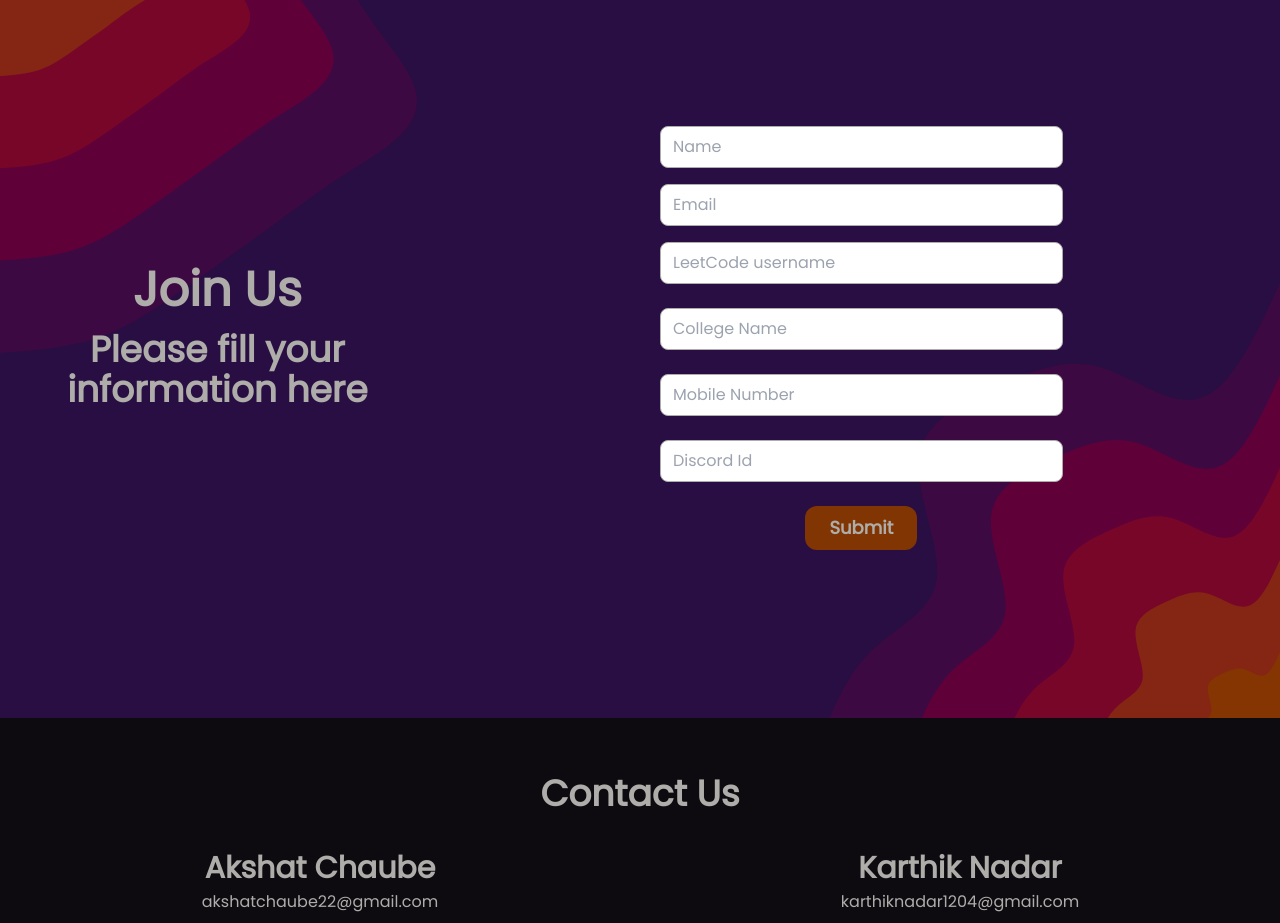
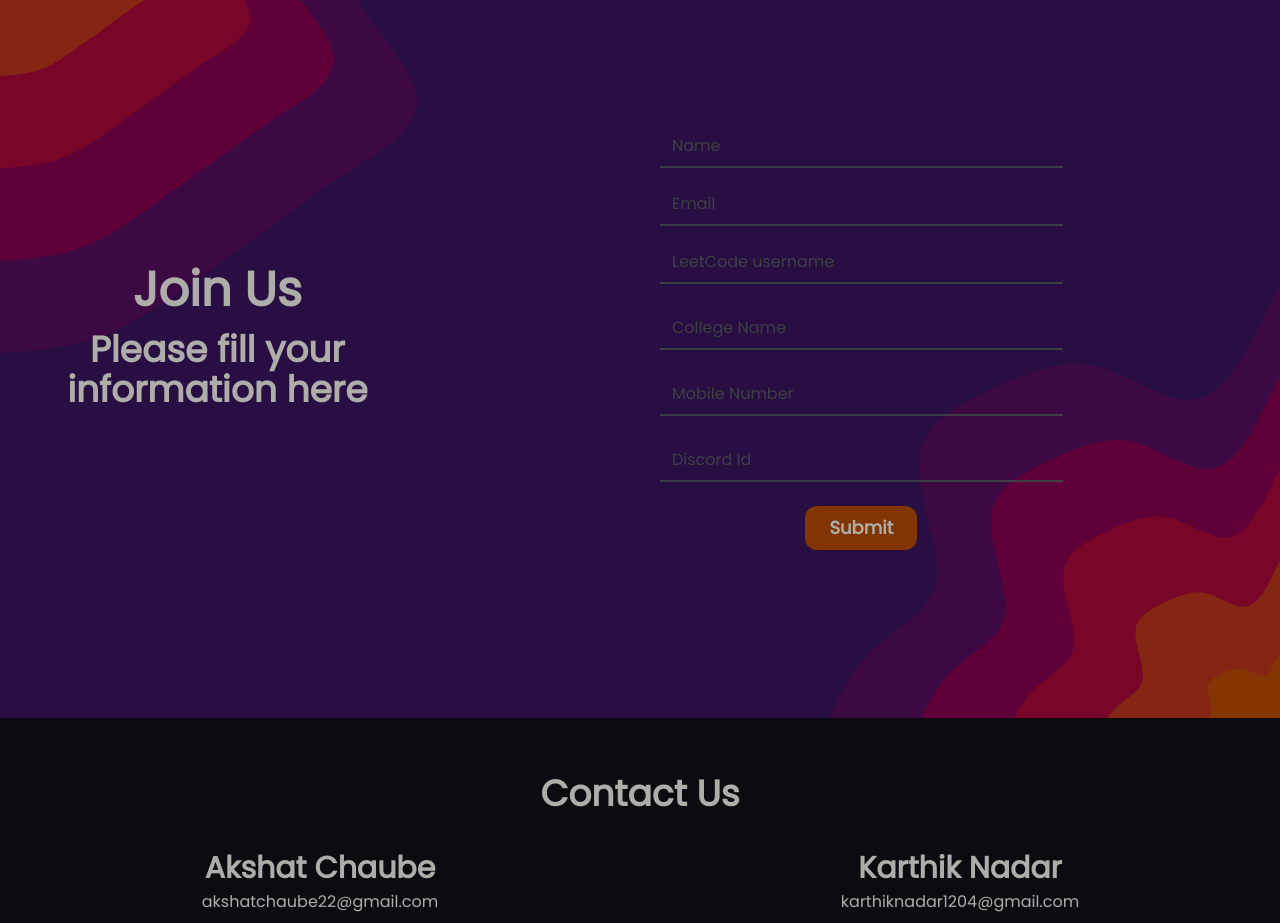
Before and after one commit to AlgoManiacZ/AlgoManiacZ_Revamped, a React (Vite) app in the folder algoManiacZ/: page / in a window 1280 px wide. Shown: the part 2580-3503 px from the top of the page. Built offline with nearby package versions, Linux system fonts and the light colour scheme.

Commit message:
Fixed ui

```diff
--- a/algoManiacZ/src/components/Contact/Contact.jsx
+++ b/algoManiacZ/src/components/Contact/Contact.jsx
@@ -1,4 +1,4 @@
-import { useState } from 'react'
+import {useState} from 'react'
 import emailjs from '@emailjs/browser'
 import contactBackgroundImage from '../../assets/Connect.svg'
 
@@ -20,7 +20,7 @@ const Contact = () => {
     }
 
     const handleChange = (e) => {
-    const { name, value } = e.target
+        const {name, value} = e.target
         setFormData({
             ...formData,
             [name]: value,
@@ -40,7 +40,7 @@ const Contact = () => {
                     from_email: formData.email,
                     message: JSON.stringify(message),
                 },
-        import.meta.env.VITE_REACT_APP_EMAIL_PUBLIC_KEY,
+                import.meta.env.VITE_REACT_APP_EMAIL_PUBLIC_KEY
             )
             .then(
                 () => {
@@ -57,7 +57,7 @@ const Contact = () => {
                 (error) => {
                     console.log(error)
                     alert('Something went wrong, please try again!')
-        },
+                }
             )
     }
     return (
@@ -89,7 +89,10 @@ const Contact = () => {
                                         placeholder="Name"
                                         value={formData.name}
                                         onChange={handleChange}
-                    className="border border-gray-300 rounded-lg px-3 py-2 md:w-1/2 w-full focus:outline-none focus:ring "
+                                        style={{
+                                            backgroundColor: 'transparent',
+                                        }}
+                                        className="border-b-2  border-[#3C4044] placeholder-[#3C4044] px-3 py-2 md:w-1/2 w-full focus:outline-none "
                                         required
                                     />
                                 </div>
@@ -101,7 +104,10 @@ const Contact = () => {
                                         name="email"
                                         value={formData.email}
                                         onChange={handleChange}
-                    className="border border-gray-300 rounded-lg px-3 py-2 md:w-1/2 w-full focus:outline-none focus:ring focus:border-blue-400"
+                                        style={{
+                                            backgroundColor: 'transparent',
+                                        }}
+                                        className="border-b-2  border-[#3C4044] placeholder-[#3C4044] px-3 py-2 md:w-1/2 w-full focus:outline-none "
                                         required
                                     />
                                 </div>
@@ -113,7 +119,10 @@ const Contact = () => {
                                         name="username"
                                         value={formData.username}
                                         onChange={handleChange}
-                    className="border border-gray-300 rounded-lg px-3 py-2 md:w-1/2 w-full focus:outline-none focus:ring focus:border-blue-400"
+                                        style={{
+                                            backgroundColor: 'transparent',
+                                        }}
+                                        className="border-b-2  border-[#3C4044] placeholder-[#3C4044] px-3 py-2 md:w-1/2 w-full focus:outline-none "
                                         required
                                     />
                                 </div>
@@ -126,7 +135,10 @@ const Contact = () => {
                                         name="clgname"
                                         value={formData.clgname}
                                         onChange={handleChange}
-                    className="border border-gray-300 rounded-lg px-3 py-2 md:w-1/2 w-full focus:outline-none focus:ring focus:border-blue-400"
+                                        style={{
+                                            backgroundColor: 'transparent',
+                                        }}
+                                        className="border-b-2  border-[#3C4044] placeholder-[#3C4044] px-3 py-2 md:w-1/2 w-full focus:outline-none "
                                         required
                                     />
                                 </div>
@@ -138,7 +150,10 @@ const Contact = () => {
                                         name="number"
                                         value={formData.number}
                                         onChange={handleChange}
-                    className="border border-gray-300 rounded-lg px-3 py-2 w-full md:w-1/2 focus:outline-none focus:ring focus:border-blue-400"
+                                        style={{
+                                            backgroundColor: 'transparent',
+                                        }}
+                                        className="border-b-2  border-[#3C4044] placeholder-[#3C4044] px-3 py-2 md:w-1/2 w-full focus:outline-none "
                                         required
                                     />
                                 </div>
@@ -150,13 +165,17 @@ const Contact = () => {
                                         name="id"
                                         value={formData.id}
                                         onChange={handleChange}
-                    className="border border-gray-300 rounded-lg px-3 py-2 md:w-1/2 w-full focus:outline-none focus:ring focus:border-blue-400"
+                                        style={{
+                                            backgroundColor: 'transparent',
+                                        }}
+                                        className="border-b-2  border-[#3C4044] placeholder-[#3C4044] px-3 py-2 md:w-1/2 w-full focus:outline-none "
                                         required
                                     />
                                 </div>
                                 <div className="text-center">
-                 <button type="submit"
-                 className='bg-orange px-6 py-2 rounded-xl hover:bg-hoverOrange text-textColor text-lg font-semibold'
+                                    <button
+                                        type="submit"
+                                        className="bg-orange px-6 py-2 rounded-xl hover:bg-hoverOrange text-textColor text-lg font-semibold"
                                     >
                                         Submit
                                     </button>
```
Lines whose indentation alone changed are shown as unchanged.
